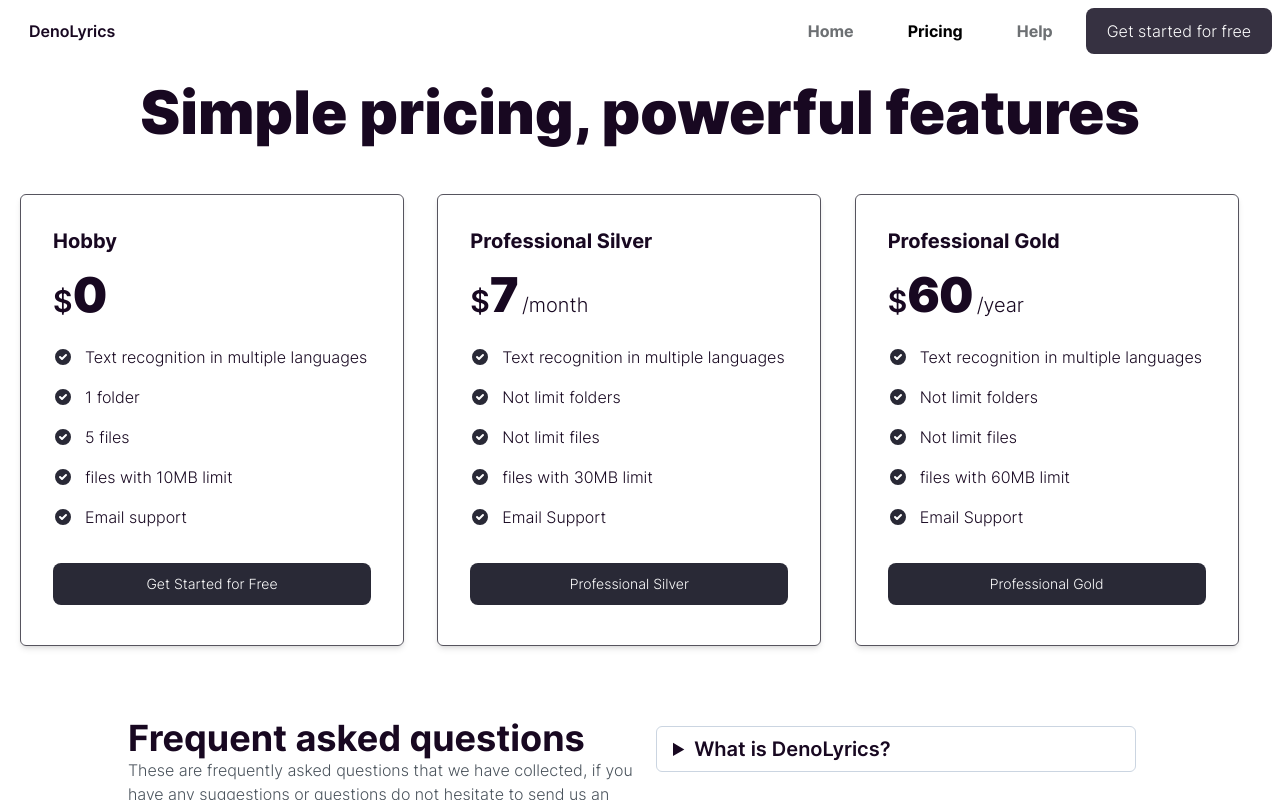
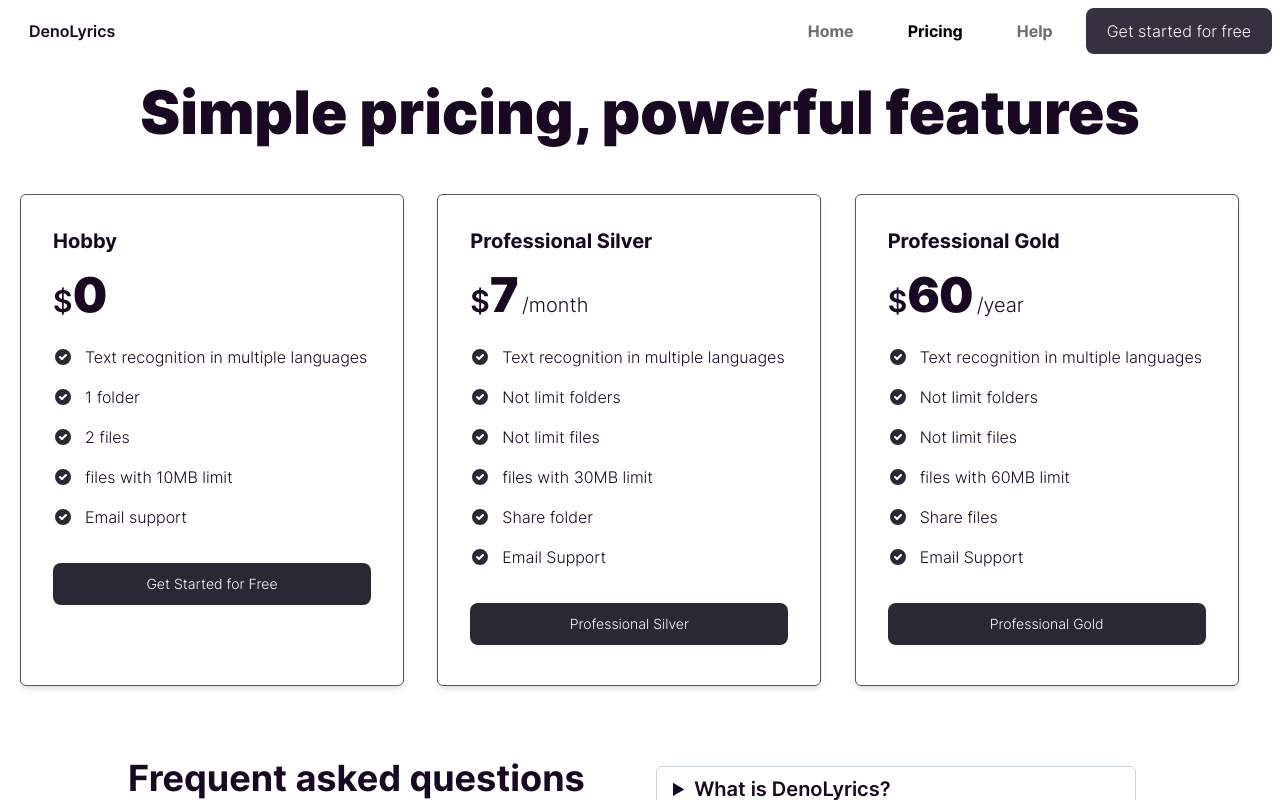
Before and after one commit to denolyrics/denolyrics.app, a Next.js app: page /pricing in a window 1280 px wide. Shown: the top 800 px of the page. Built offline with nearby package versions, Linux system fonts and the light colour scheme.

Commit message:
update pricing

```diff
--- a/app/pricing/page.tsx
+++ b/app/pricing/page.tsx
@@ -99,7 +99,7 @@ const suscriptions = [
     benefits: [
       "Text recognition in multiple languages",
       "1 folder",
-      "5 files",
+      "2 files",
       "files with 10MB limit",
       "Email support",
     ],
@@ -115,6 +115,7 @@ const suscriptions = [
       "Not limit folders",
       "Not limit files",
       "files with 30MB limit",
+      "Share folder",
       "Email Support",
     ],
     link: "https://app.denolyrics.com/settings/billing?modal=2",
@@ -129,6 +130,7 @@ const suscriptions = [
       "Not limit folders",
       "Not limit files",
       "files with 60MB limit",
+      "Share files",
       "Email Support",
     ],
     link: "https://app.denolyrics.com/settings/billing?modal=3",
```
